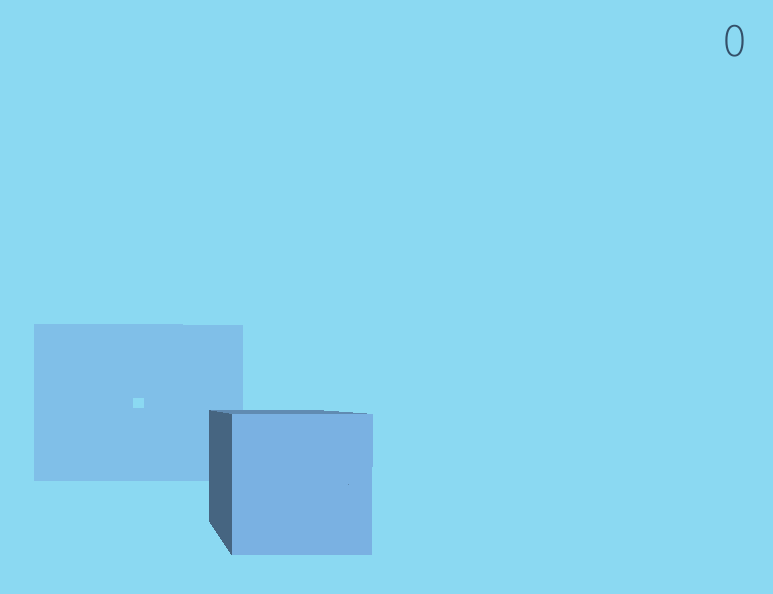
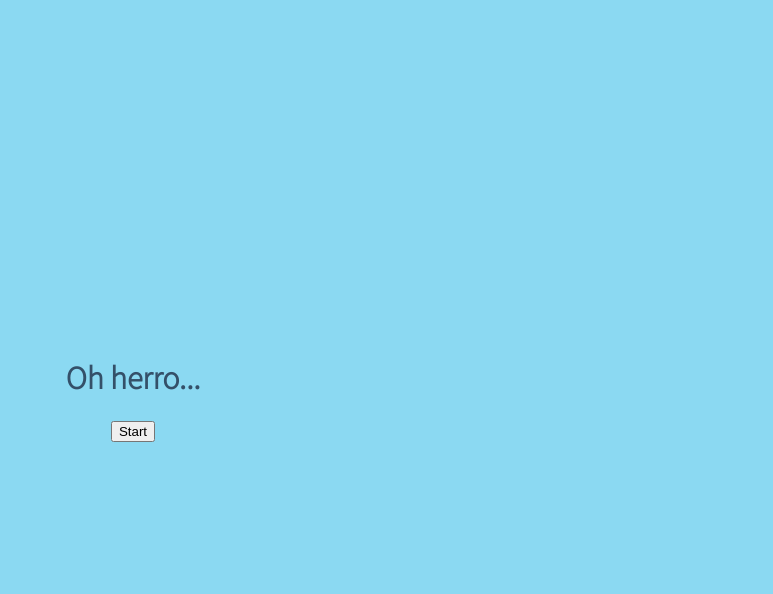
Before and after one commit to tomcheng/blockturnal, a website built with webpack: page public/index.html in a window 1280 px wide. Shown: the whole page, without its empty margins (507-1280 px from the left). Built offline with nearby package versions, Linux system fonts and the light colour scheme.

Commit message:
Add start page

```diff
--- a/public/index.html
+++ b/public/index.html
@@ -18,18 +18,40 @@
       display: block;
     }
     #score {
-      letter-spacing: 2px;
       position: absolute;
+      z-index: 1;
+      top: 15px;
+      right: 25px;
       font-size: 48px;
       line-height: 48px;
-      top: 15px;
-      right: 25px;
-      z-index: 1;
+      letter-spacing: 2px;
+    }
+    #start-screen {
+      position: fixed;
+      z-index: 2;
+      top: 0;
+      right: 0;
+      left: 0;
+      bottom: 0;
+      text-align: center;
+      background-color: #8bd9f2;
+      display: flex;
+      flex-direction: column;
+      justify-content: center;
+    }
+    h1 {
+      margin-top: 0;
     }
   </style>
 </head>
 <body>
 <div id="score"></div>
+<div id="start-screen">
+  <h1>Oh herro...</h1>
+  <div>
+    <button id="start-button">Start</button>
+  </div>
+</div>
 <script src="/bundle.js"></script>
 </body>
 </html>
--- a/src/index.js
+++ b/src/index.js
@@ -14,20 +14,21 @@ const camera = new Camera();
 const figure = new Figure();
 const screenManager = new ScreenManager();
 
-let ended = false;
+let gameEnded = false;
+let gameRunning = false;
 
 const handleKeyDown = evt => {
   if (["ArrowDown", "ArrowUp", "Space"].includes(evt.code)) {
     evt.preventDefault();
   }
 
-  if (ended) {
+  if (gameEnded) {
     if (evt.code === "Space") {
       figure.reset();
       screenManager.reset();
       environment.resetScore();
       screenManager.setNewHole(figure.getRandomProjection());
-      ended = false;
+      gameEnded = false;
     }
     return;
   }
@@ -67,13 +68,17 @@ const handleResize = debounce(() => {
 const animate = () => {
   requestAnimationFrame(animate);
 
+  if (!gameRunning) {
+    return;
+  }
+
   if (
     screenManager.isAtFigure() &&
     !screenManager.checkFit(figure.getCurrentProjection())
   ) {
     figure.turnRed();
     screenManager.stop();
-    ended = true;
+    gameEnded = true;
   }
 
   if (screenManager.isPastFigure()) {
@@ -92,6 +97,14 @@ const animate = () => {
 (() => {
   window.addEventListener("keydown", handleKeyDown);
   window.addEventListener("resize", handleResize);
+
+  const startScreenEl = document.getElementById("start-screen");
+  const startButtonEl = document.getElementById("start-button");
+
+  startButtonEl.addEventListener("click", () => {
+    startScreenEl.style.display = "none";
+    gameRunning = true;
+  });
 
   renderer.gammaInput = true;
   renderer.gammeOutput = true;
```
